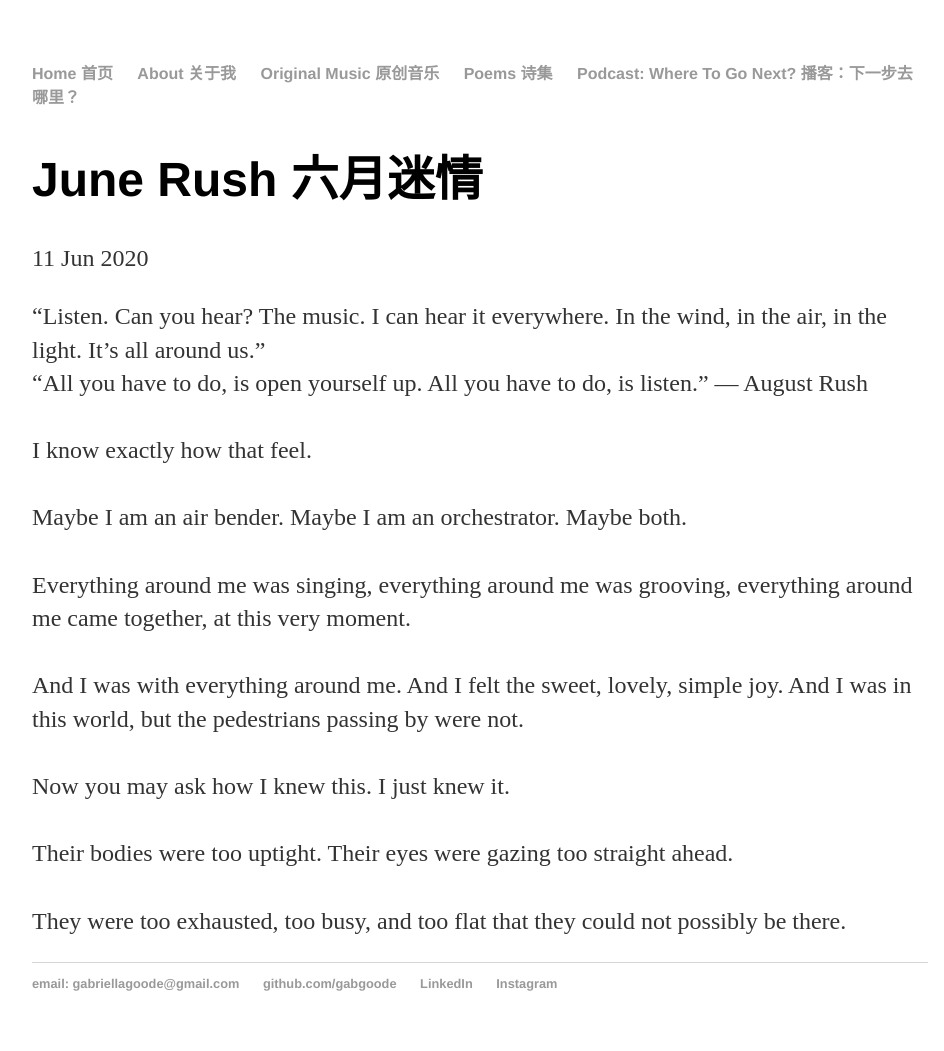
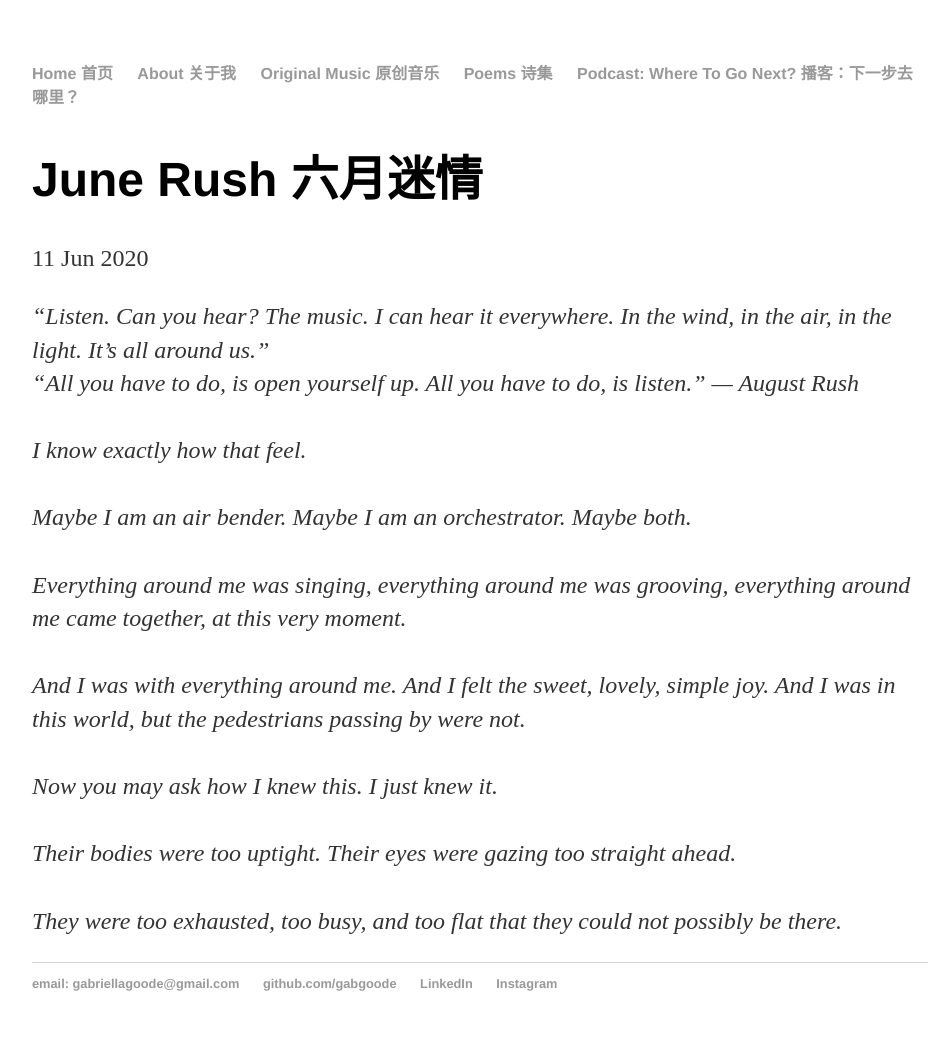
Before and after one commit to gabgoode/gabgoode.github.io, a Jekyll site: the page built from _posts/2020-06-11-june-rush.md, in a window 1280 px wide. Shown: the whole page, without its empty margins (160-1104 px from the left). Built offline with Jekyll 4.4.1, drawn with Linux system fonts in a browser that asks for light colours.

```diff
--- a/_posts/2020-06-11-june-rush.md
+++ b/_posts/2020-06-11-june-rush.md
@@ -4,8 +4,8 @@ title: "June Rush 六月迷情"
 date: 2020-06-11
 ---
 
-"Listen. Can you hear? The music. I can hear it everywhere. In the wind, in the air, in the light. It's all around us." <br/>
-"All you have to do, is open yourself up. All you have to do, is listen." --- August Rush <br/>
+<i>"Listen. Can you hear? The music. I can hear it everywhere. In the wind, in the air, in the light. It's all around us." <br/>
+"All you have to do, is open yourself up. All you have to do, is listen." --- August Rush <i><br/>
 <br/>
 I know exactly how that feel. <br/>
 <br/>
```
